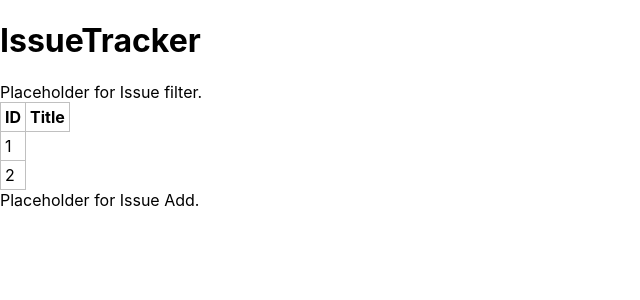
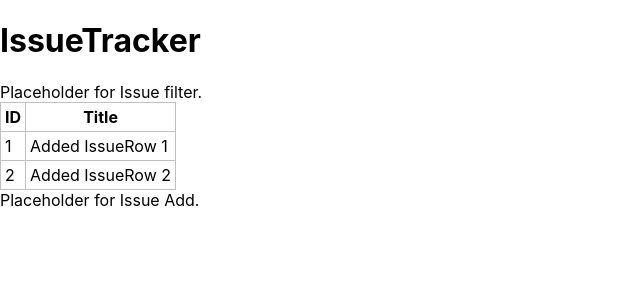
Before and after one commit to mhaskar9421/issuetracker, a React (Create React App) app: page / in a window 1280 px wide. Shown: the top 300 px of the page, without its empty margins (0-640 px from the left). Built offline with nearby package versions, Linux system fonts and the light colour scheme.

Commit message:
changed passing data
changed passing data

```diff
--- a/src/issue-components/issue-sub-component/issueRow.js
+++ b/src/issue-components/issue-sub-component/issueRow.js
@@ -9,7 +9,8 @@ export default class IssueRow extends React.Component {
         <td style={style}>{this.props.issue_id}</td>
         {/* one way to pass teh data fom Parent to child  */}
         {/* <td style ={style}>{this.props.issue_title}</td> one */}
-        {/* otehr wayto pass tehdata to  */}
+        {/* other wayto pass the data to  */}
+        <td style={style}> {this.props.children} </td>
       </tr>
     );
   }
--- a/src/issue-components/issue-sub-component/issueTable.js
+++ b/src/issue-components/issue-sub-component/issueTable.js
@@ -1,23 +1,30 @@
-import React from 'react';
-import IssueRow from './issueRow';
+import React from "react";
+import IssueRow from "./issueRow";
 
 export default class IssueTable extends React.Component {
   render() {
-        const rowStyle= {border: "1px solid silver", padding: 4};
-            return(
+    const rowStyle = { border: "1px solid silver", padding: 4 };
+    return (
       // <div> Placeholder for Issue table.</div>
-            <table style = {{borderCollapse: "collapse"}}>
+      <table style={{ borderCollapse: "collapse" }}>
         <thead>
           <tr>
-                        <th style = {rowStyle} >ID</th>
-                        <th style = {rowStyle} >Title</th>
+            <th style={rowStyle}>ID</th>
+            <th style={rowStyle}>Title</th>
           </tr>
         </thead>
         <tbody>
-                    <IssueRow rowStyle = {rowStyle} issue_id = {1} issue_title="Added IssueRow 1"/>
-                    <IssueRow rowStyle = {rowStyle} issue_id = {2} issue_title="Added IssueRow 2"/>
+          {/* <IssueRow rowStyle = {rowStyle} issue_id = {1} issue_title="Added IssueRow 1"/>
+                    <IssueRow rowStyle = {rowStyle} issue_id = {2} issue_title="Added IssueRow 2"/> */}
+          {/* anotehr way to pass the data by adding HTML tags inside React component */}
+          <IssueRow rowStyle={rowStyle} issue_id={1}>
+            <div>Added IssueRow 1</div>
+          </IssueRow>
+          <IssueRow rowStyle={rowStyle} issue_id={2}>
+            <div>Added IssueRow 2</div>
+          </IssueRow>
         </tbody>
       </table>
-        )
+    );
   }
 }
```
Lines whose indentation alone changed are shown as unchanged.
